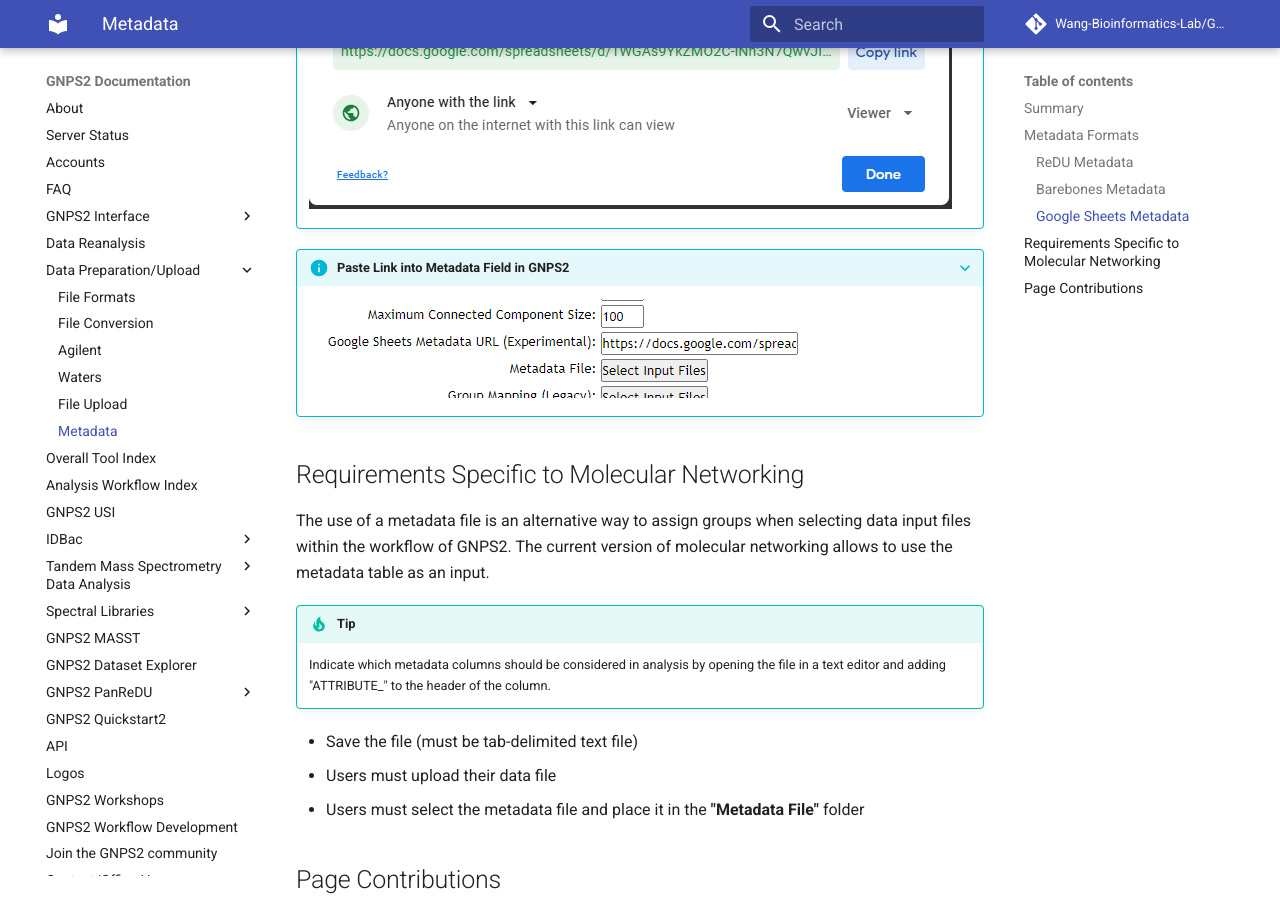
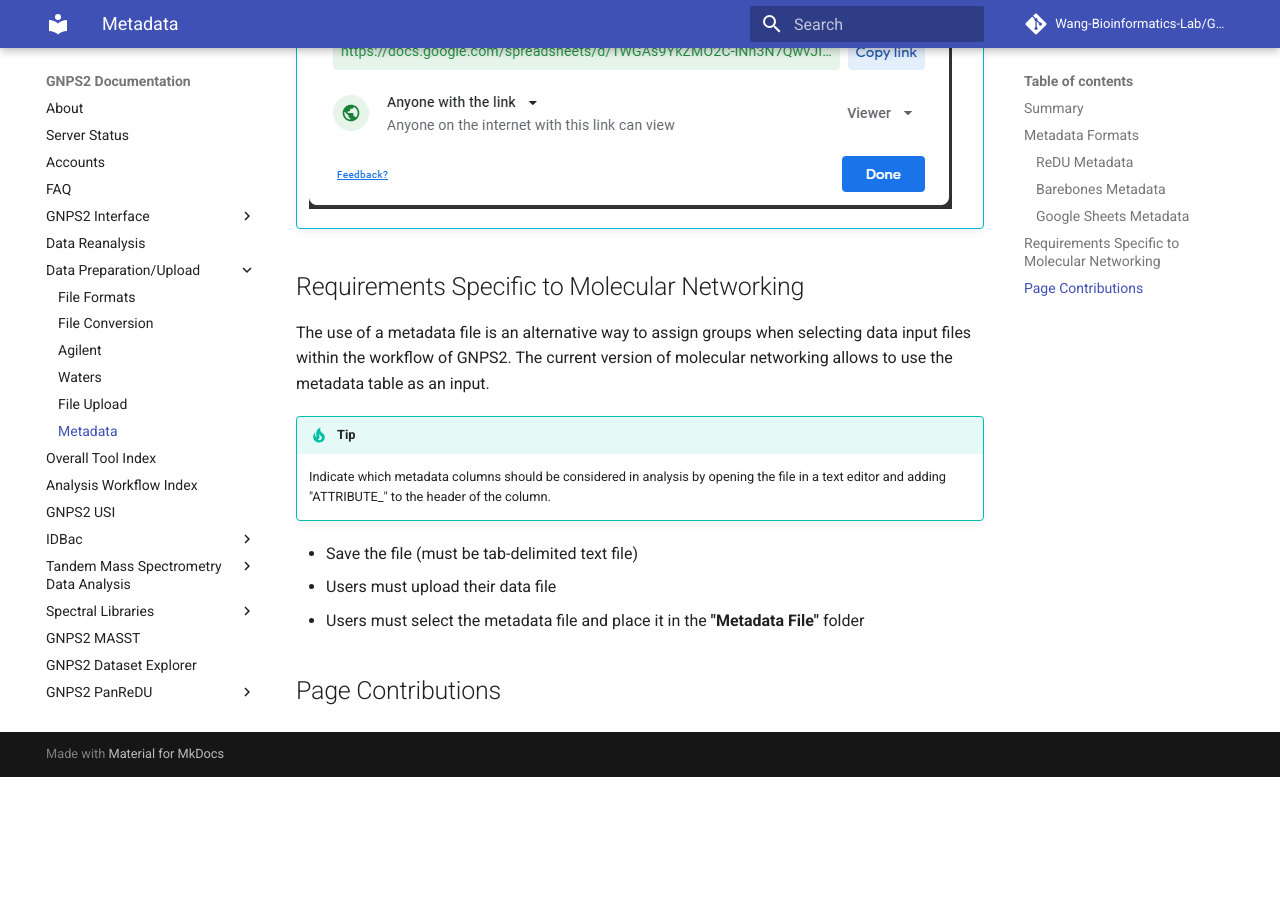
Before and after one commit to Wang-Bioinformatics-Lab/GNPS2_Documentation, an MkDocs documentation site: the page built from docs/metadata.md, in a window 1280 px wide and 900 px high, scrolled down 2388 px. Built offline with MkDocs 1.6.1 and Material for MkDocs 9.7.7, drawn with Linux system fonts in a browser that asks for light colours; comment, search, counter and statistics services are not loaded; after the commit the page ends 3165 px from its top, so only the background shows below that.

Commit message:
Update metadata.md

```diff
--- a/docs/metadata.md
+++ b/docs/metadata.md
@@ -56,8 +56,8 @@
     ![](img/metadata/share1.png)
     ![](img/metadata/share2.png)
 
-???+ info "Paste Link into Metadata Field in GNPS2"
-    ![](img/metadata/paste1.png)
+<!---???+ info "Paste Link into Metadata Field in GNPS2"
+    ![](img/metadata/paste1.png)-->
 
 
 ## Requirements Specific to Molecular Networking
```
